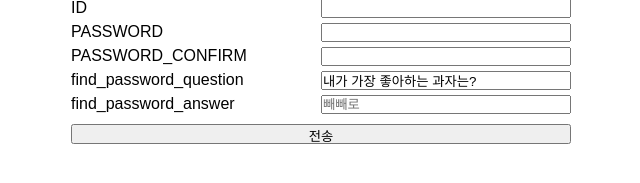
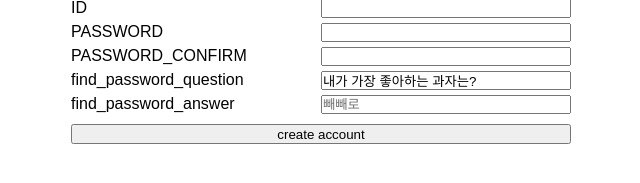
Before and after one commit to applesaltsky/whitebox, a FastAPI app: page /user in a window 1280 px wide. Shown: the part 147-330 px from the top of the page, without its empty margins (319-959 px from the left). Run offline with FastAPI, Linux system fonts and the light colour scheme; data comes from the database, SQL or seed files in the repository; parts of the project's set-up code (start-up, migrations or seed data) failed here and were passed over.

Commit message:
Update user.html

```diff
--- a/templates/user.html
+++ b/templates/user.html
@@ -73,7 +73,7 @@
                         </div>
                     </div>
                     <div class='user_input_submit'>
-                        <button type="submit">전송</button>
+                        <button type="submit">create account</button>
                     </div>
                 </form>
             </div>
```
